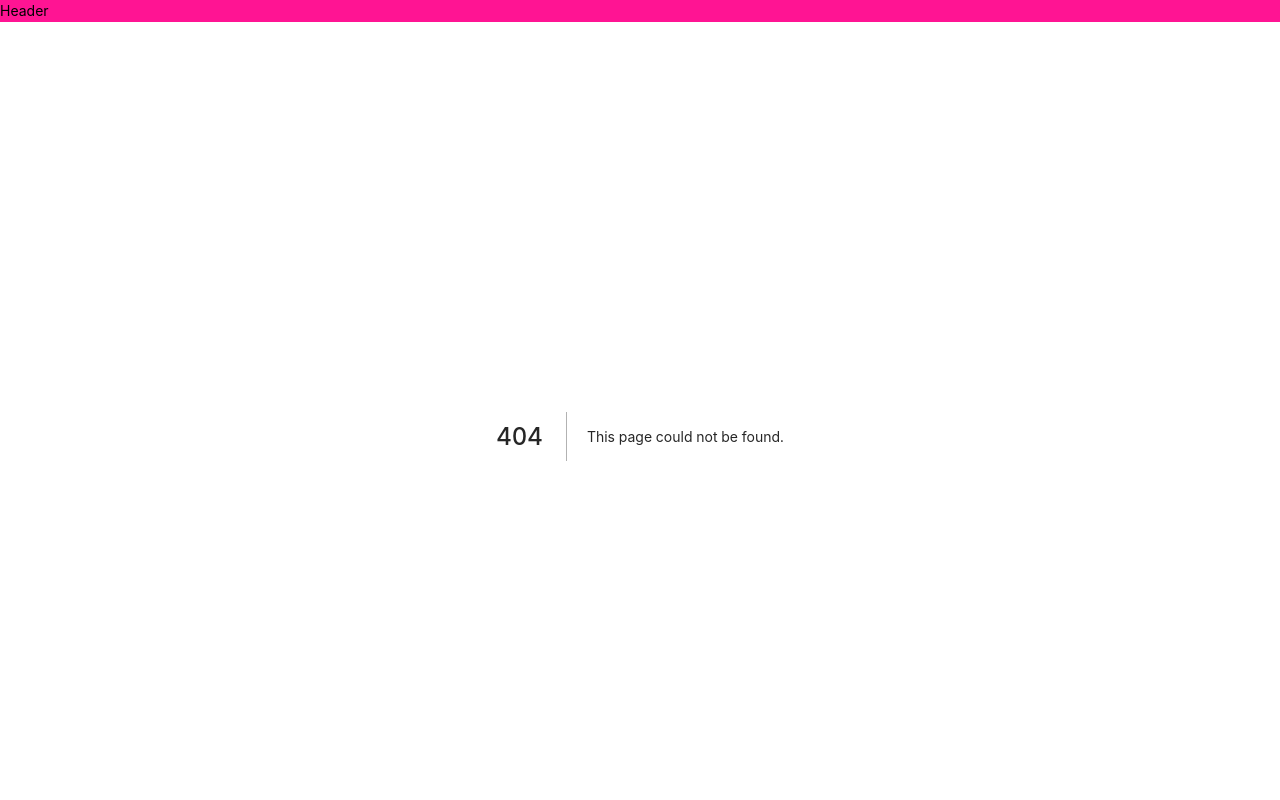
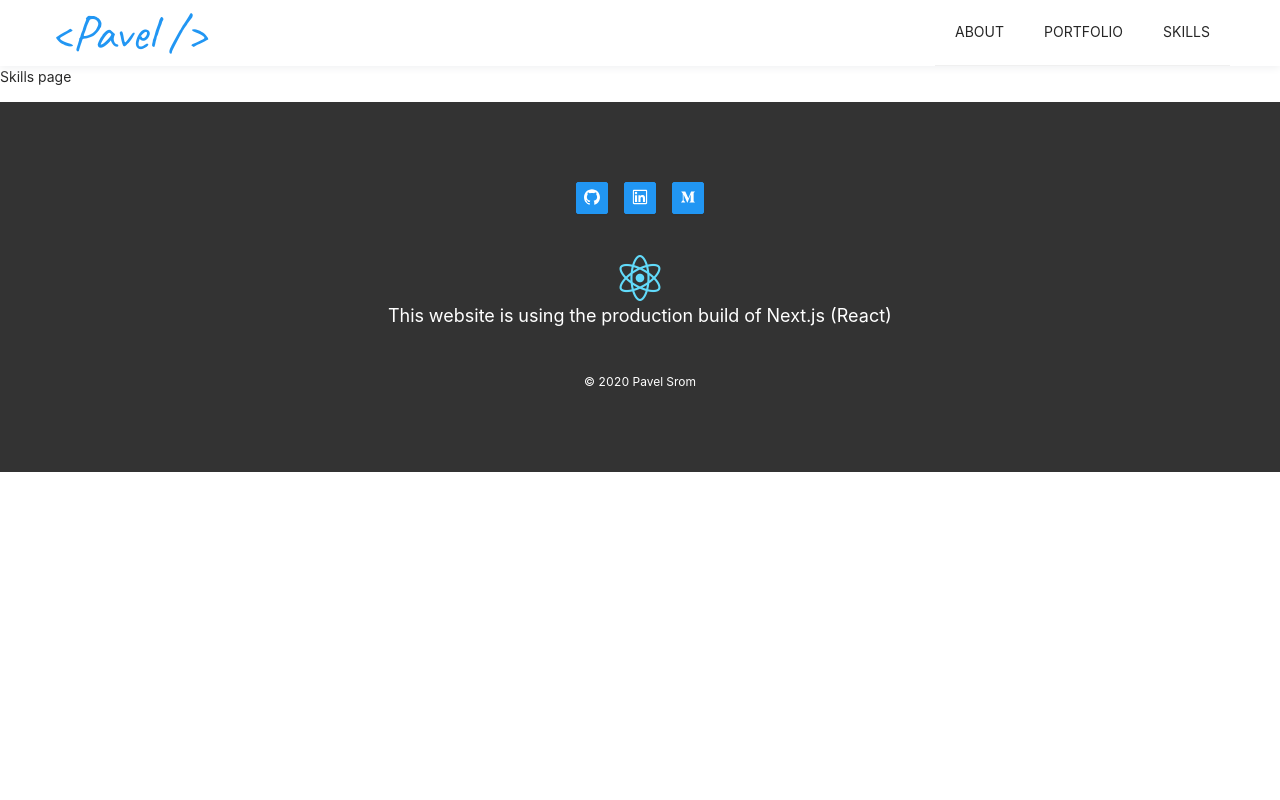
Before and after one commit to PavelSrom/next-typescript-portfolio, a Next.js app: page /skills in a window 1280 px wide. Before the commit this address had no page. Shown: the top 800 px of the page. Built offline with nearby package versions, Linux system fonts and the light colour scheme.

Commit message:
feat: theme + header wip

```diff
--- a/components/header/index.tsx
+++ b/components/header/index.tsx
@@ -1,9 +1,96 @@
-import React from 'react'
+import React, { useState } from 'react'
+import Link from 'next/link'
+import { Layout, Menu, Button, Drawer } from 'antd'
+import { MenuOutlined } from '@ant-design/icons'
+import { makeStyles } from '@material-ui/styles'
+import { Theme } from '../../utils/theme'
 
-const Footer: React.FC = () => (
-  <div style={{ background: 'deeppink' }}>
-    <p>Header</p>
-  </div>
-)
+const useStyles = makeStyles<Theme>(theme => ({
+  header: {
+    background: '#fff',
+    boxShadow: '0 2px 8px #f0f1f2',
+    display: 'flex',
+    justifyContent: 'space-between',
+    alignItems: 'center',
+    position: 'fixed',
+    top: 0,
+    left: 0,
+    zIndex: 90,
+    width: '100%',
+    height: 66,
+  },
+  desktopNav: {
+    [theme.breakpoints.down.sm]: {
+      display: 'none',
+    },
+  },
+  mobileNav: {
+    display: 'none',
+    [theme.breakpoints.down.sm]: {
+      display: 'block',
+    },
+  },
+  icon: {
+    color: theme.color.primary,
+  },
+}))
+
+const links = ['/about', '/portfolio', '/skills']
+
+const Footer: React.FC = () => {
+  const classes = useStyles()
+  const [drawerOpen, setDrawerOpen] = useState<boolean>(false)
+
+  return (
+    <>
+      <Layout.Header className={classes.header}>
+        <Link href="/">
+          <a href="/">
+            <p className="logo">{'<Pavel />'}</p>
+          </a>
+        </Link>
+
+        <nav className={classes.desktopNav}>
+          <Menu mode="horizontal" style={{ display: 'flex' }}>
+            {links.map(link => (
+              <Menu.Item key={link}>
+                <Link href={link}>
+                  <a href={link}>{link.slice(1).toUpperCase()}</a>
+                </Link>
+              </Menu.Item>
+            ))}
+          </Menu>
+        </nav>
+
+        <nav className={classes.mobileNav}>
+          <Button
+            icon={<MenuOutlined className={classes.icon} />}
+            onClick={() => setDrawerOpen(true)}
+          />
+        </nav>
+
+        <Drawer
+          visible={drawerOpen}
+          onClose={() => setDrawerOpen(false)}
+          title="Menu"
+          placement="right"
+        >
+          <p>Burger menu</p>
+        </Drawer>
+      </Layout.Header>
+
+      <style jsx>{`
+        .logo {
+          font-family: 'Caveat', cursive;
+          font-size: 50px;
+          line-height: 50px;
+          margin: 0;
+        }
+      `}</style>
+
+      <div style={{ marginBottom: 66 }} />
+    </>
+  )
+}
 
 export default Footer
--- a/pages/_app.tsx
+++ b/pages/_app.tsx
@@ -2,6 +2,8 @@ import React from 'react'
 import App from 'next/app'
 import Head from 'next/head'
 import '../antd.less'
+import { ThemeProvider } from '@material-ui/styles'
+import { theme } from '../utils/theme'
 
 import Header from '../components/header'
 import Footer from '../components/footer'
@@ -26,9 +28,11 @@ export default class MyApp extends App {
             content="minimum-scale=1, initial-scale=1, width=device-width"
           />
         </Head>
-        <Header />
-        <Component {...pageProps} />
-        <Footer />
+        <ThemeProvider theme={theme}>
+          <Header />
+          <Component {...pageProps} />
+          <Footer />
+        </ThemeProvider>
 
         <style jsx global>{`
           * {
--- a/pages/_document.tsx
+++ b/pages/_document.tsx
@@ -1,6 +1,7 @@
 import React from 'react'
 import Document, { Head, Main, NextScript } from 'next/document'
 import { ServerStyleSheets } from '@material-ui/styles'
+import { theme } from '../utils/theme'
 
 class MyDocument extends Document {
   render() {
@@ -8,7 +9,7 @@ class MyDocument extends Document {
       <html lang="en">
         <Head>
           {/* PWA primary color */}
-          <meta name="theme-color" content="#000" />
+          <meta name="theme-color" content={theme.color.primary} />
           <link
             href="https://fonts.googleapis.com/css?family=Caveat&display=swap"
             rel="stylesheet"
--- /dev/null
+++ b/pages/skills/index.tsx
@@ -0,0 +1,12 @@
+import React from 'react'
+import { NextPage } from 'next'
+
+const Skills: NextPage = () => {
+  return (
+    <div>
+      <p>Skills page</p>
+    </div>
+  )
+}
+
+export default Skills
--- /dev/null
+++ b/utils/theme.ts
@@ -0,0 +1,32 @@
+type DeviceSize = 'xs' | 'sm' | 'md' | 'lg' | 'xl'
+
+export type Theme = {
+  color: Record<'primary' | 'lightblue' | 'lightgray', string>
+  breakpoints: Record<'down' | 'up', Record<DeviceSize, string>>
+  spacing: (level: number) => number
+}
+
+export const theme: Theme = {
+  color: {
+    primary: '#2196F3',
+    lightblue: '#E3F2FD',
+    lightgray: '#FAFAFA',
+  },
+  breakpoints: {
+    down: {
+      xs: '@media (max-width: 599px)',
+      sm: '@media (max-width: 959px)',
+      md: '@media (max-width: 1279px)',
+      lg: '@media (max-width: 1919px)',
+      xl: '@media (min-width: 1920px)',
+    },
+    up: {
+      xs: '@media (min-width: 0px)',
+      sm: '@media (min-width: 600px)',
+      md: '@media (min-width: 960px)',
+      lg: '@media (min-width: 1280px)',
+      xl: '@media (min-width: 1920px)',
+    },
+  },
+  spacing: level => level * 8,
+}
```
Also changed, not shown: pages/about/index.tsx (added, +12 -0 lines).
